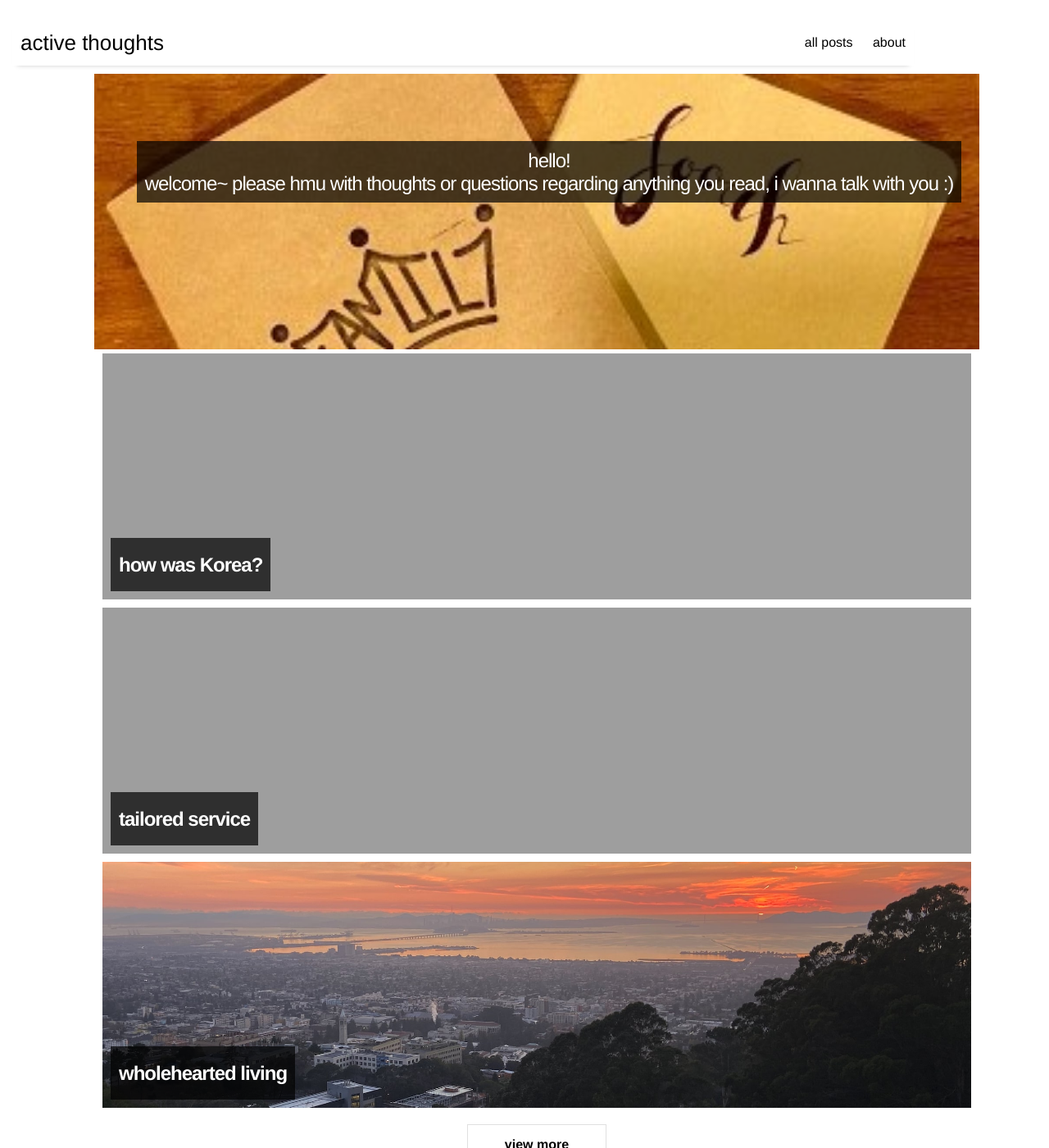
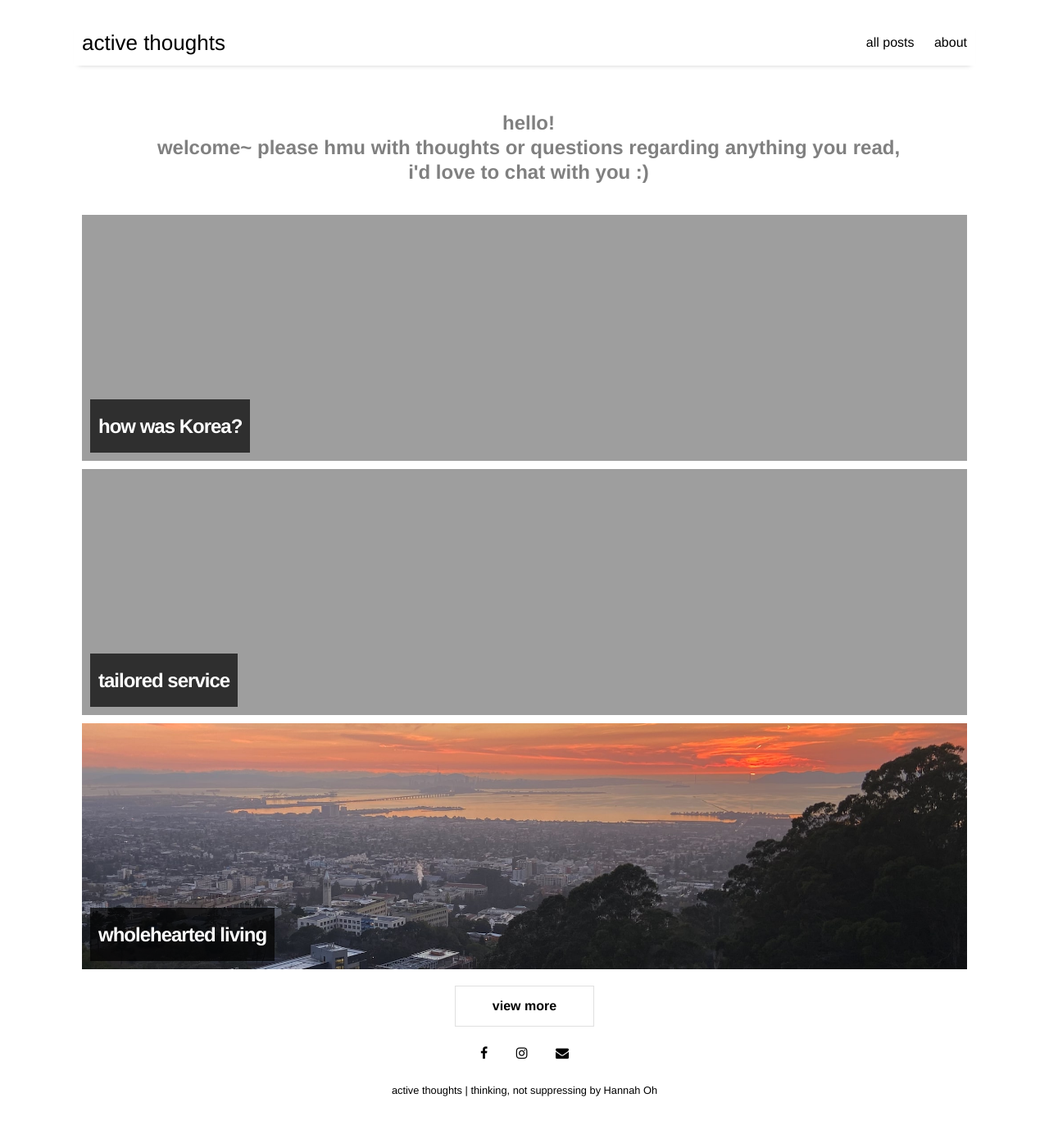
Before and after one commit to thoughtshso/blog, a Jekyll site: the page built from index.html, in a window 1280 px wide and 1400 px high. Shown: the whole window at 82% size. Built offline with Jekyll 4.4.1, drawn with Linux system fonts in a browser that asks for light colours; nearby versions of some CDN libraries; the list of posts is cut into pages by our own code.

Commit message:
[home] edit home page

```diff
--- a/_includes/masthead.html
+++ b/_includes/masthead.html
@@ -1,6 +1,7 @@
-<header class="masthead" style="background-image:url({{ site.url }}/assets/img/journals.jpg); min-height: 70%;">
+<header class="masthead" >
   <div class="container">
-    <h2><span>hello! <br \>
-        welcome~ please hmu with thoughts or questions regarding anything you read, i wanna talk with you :)</span></h2>
+    <h2>hello! <br \>
+      welcome~ please hmu with thoughts or questions regarding anything you read, <br \>
+      i'd love to chat with you :)</h2>
   </div>
 </header>
--- a/_sass/_default.scss
+++ b/_sass/_default.scss
@@ -14,7 +14,7 @@
   padding-top: $header-thickness+10px;
   margin: auto;
   display: block;
-  width: $container-width - 20px;
+  width: $container-width;
 }
 .content-wrapper h1 {
   margin: 20px 0px 5px;
--- a/_sass/_home.scss
+++ b/_sass/_home.scss
@@ -64,20 +64,22 @@
 */
 
 .masthead {
-  padding-top: 3rem !important;
-  padding-bottom: 3rem !important;
   background: no-repeat center center scroll;
   background-size: cover;
+  display: flex;
   position: relative;
-  height: 15rem;
-  max-width: $container-width;
+  width: 100%;
+  height: flex;
+  flex: 0 0 25%;
+  margin: 5px;
+  justify-content: center !important;
 }
 .masthead h2 {
+  align-items: center;
   text-align: center;
-  bottom: 0;
-  margin: 0;
-  padding: 10px;
   vertical-align: middle;
+  justify-content: center !important;
+  color: grey;
 }
 .masthead h2 span {
   display: inline-block;
@@ -95,6 +97,7 @@
 }
 .container {
   width: 100%;
+  max-width: $container-width;
   padding-right: 15px;
   padding-left: 15px;
   margin-right: auto;
```
